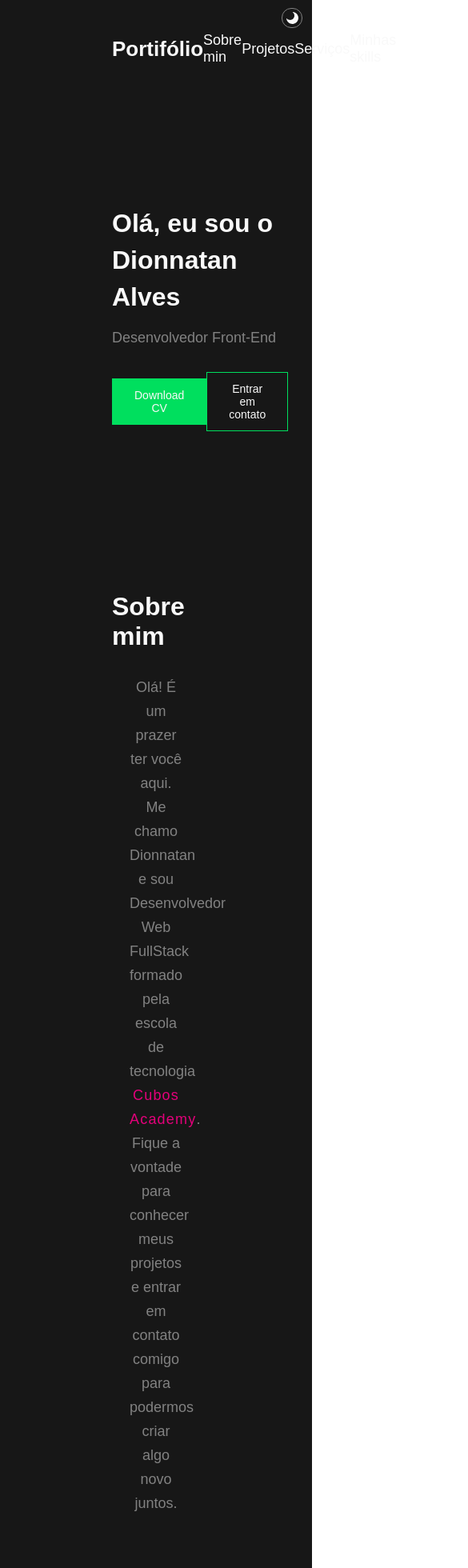
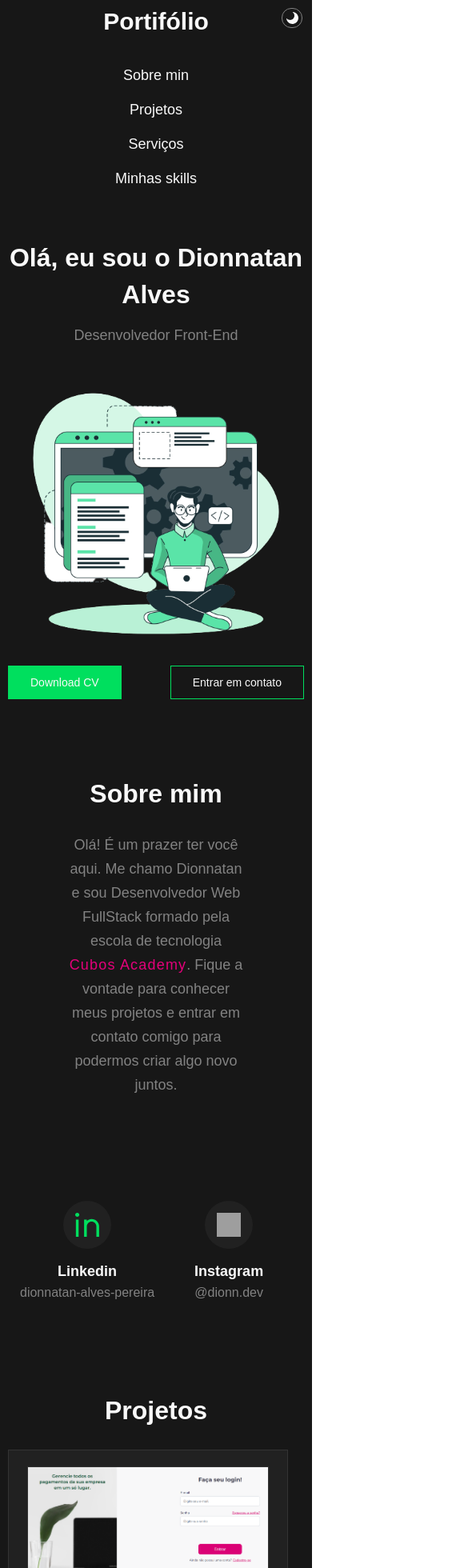
Before and after one commit to Dionn-AP/Portifolio, a React (Vite) app: page / in a window 390 px wide. Shown: the top 1960 px of the page at 80% size, 585 px wide, since content can reach past the window. Built offline with nearby package versions, Linux system fonts and the light colour scheme; grey boxes are pictures that could not be loaded.

Commit message:
criando a responsividade do site

```diff
--- a/src/Main/Main.jsx
+++ b/src/Main/Main.jsx
@@ -9,6 +9,7 @@ import {
   ContainerMain,
   TextLeftHeader,
   Header,
+  TextTopHeader,
   UnotherListLinkHeader,
   ListLinkHeader,
   LinksHeader,
@@ -18,6 +19,7 @@ import {
   ContainerTopContentLeftText,
   ContainerTopContentLeftTextSubTitle,
   ContainerTopLeftButtons,
+  ContainerTopDownButtons,
   ContainerTopLeftButton,
   ContainerTopContentImage,
   ContainerAboutMe,
@@ -84,6 +86,7 @@ function App() {
     <ThemeProvider theme={(theme == "" || theme == "black") ? themes.black : themes.white}>
       <ContainerMain>
         <ContainerContentInto>
+          <TextTopHeader>Portifólio</TextTopHeader>
           <Header>
             <TextLeftHeader>
               Portifólio
@@ -157,6 +160,22 @@ function App() {
             <ContainerTopContentImage
               srcImage={ImageDevelopment}
             />
+            <ContainerTopDownButtons>
+                <ContainerTopLeftButton
+                  colorButton={"#F9F9F9"}
+                  bgColorButton={"#00DF5E"}
+                  borderColor={"transparent"}
+                >
+                  Download CV
+                </ContainerTopLeftButton>
+                <ContainerTopLeftButton
+                  colorButton={theme == "white" ? "#171717" : "#F9F9F9"}
+                  bgColorButton={"transparent"}
+                  borderColor={"#00DF5E"}
+                >
+                  Entrar em contato
+                </ContainerTopLeftButton>
+              </ContainerTopDownButtons>
           </ContainerTop>
           <ContainerAboutMe id="aboutme">
             <ContainerAboutMeTitle>
--- a/src/Main/Main_Styled.js
+++ b/src/Main/Main_Styled.js
@@ -7,7 +7,7 @@ export const ContainerMain = styled.div`
     align-items: center;
     justify-content: flex-start;
     min-height: auto;
-    max-width: 100vw;
+    width: 100vw;
     background-color: ${props => props.theme.background_main};
 `
 
@@ -23,6 +23,10 @@ export const ContainerContentInto = styled.div`
     @media only screen and (max-width: 1540px) {
         padding: 0 14rem;
     }
+
+    @media only screen and (max-width: 540px) {
+        padding: 0 1rem;
+    }
 `
 
 export const Header = styled.div`
@@ -33,6 +37,10 @@ export const Header = styled.div`
     width: 100%;
     margin-bottom: 10rem;
     padding: 4rem 0;
+
+    @media only screen and (max-width: 540px) {
+        margin-bottom: 2.5rem;
+    }
 `
 
 export const TextLeftHeader = styled.p`
@@ -40,6 +48,23 @@ export const TextLeftHeader = styled.p`
     font-style: normal;
     font-weight: 700;
     font-size: 2.6rem;
+
+    @media only screen and (max-width: 540px) {
+        display: none;
+    }
+`
+
+export const TextTopHeader = styled.p`
+    color: ${props => props.theme.color_text_primary};
+    font-style: normal;
+    font-weight: 700;
+    font-size: 2.6rem;
+
+    @media only screen and (max-width: 540px) {
+        display: flex;
+        font-size: 3rem;
+        margin-top: 1rem;
+    }
 `
 
 export const UnotherListLinkHeader = styled.ul`
@@ -48,6 +73,12 @@ export const UnotherListLinkHeader = styled.ul`
     align-items: center;
     justify-content: space-between;
     width: 40%;
+
+    @media only screen and (max-width: 540px) {
+        flex-direction: column;
+        height: 15rem;
+        width: 100%;
+    }
 `
 
 export const ListLinkHeader = styled.li`
@@ -75,6 +106,11 @@ export const ContainerTop = styled.div`
     justify-content: space-between;
     width: 100%;
     margin-bottom: 16.8rem;
+
+    @media only screen and (max-width: 540px) {
+        flex-direction: column;
+        margin-bottom: 10rem;
+    }
 `
 
 export const ContainerTopContentLeft = styled.div`
@@ -85,8 +121,13 @@ export const ContainerTopContentLeft = styled.div`
     height: auto;
     width: 27%;
 
-    @media (max-width: 130rem) {
+    @media (max-width: 1300px) {
         width: 36rem;
+    }
+
+    @media only screen and (max-width: 540px) {
+        width: 100%;
+        align-items: center;
     }
 `
 
@@ -97,6 +138,10 @@ export const ContainerTopContentLeftText = styled.h2`
     font-size: 3.2rem;
     line-height: 4.6rem;
     margin-bottom: 1.8rem;
+
+    @media only screen and (max-width: 540px) {
+        text-align: center;
+    }
 `
 
 export const ContainerTopContentLeftTextSubTitle = styled.h4`
@@ -114,6 +159,23 @@ export const ContainerTopLeftButtons = styled.div`
     justify-content: space-between;
     height: auto;
     width: 100%;
+
+    @media only screen and (max-width: 540px) {
+        display: none;
+    }
+`
+
+export const ContainerTopDownButtons = styled.div`
+    display: flex;
+    flex-direction: row;
+    align-items: center;
+    justify-content: space-between;
+    height: auto;
+    width: 100%;
+
+    @media only screen and (max-width: 540px) {
+        display: flex;
+    }
 `
 
 export const ContainerTopLeftButton = styled.button`
@@ -149,6 +211,10 @@ export const ContainerTopContentImage = styled.div`
     background-size: 100%;
     height: 35rem;
     width: 35rem;
+
+    @media only screen and (max-width: 540px) {
+        margin-bottom: 2rem;
+    }
 `
 
 export const ContainerAboutMe = styled.div`
@@ -158,7 +224,7 @@ export const ContainerAboutMe = styled.div`
     justify-content: center;
     height: auto;
     width: 100%;
-    margin-bottom: 8rem;
+    margin-bottom: 10rem;
 `
 
 export const ContainerAboutMeTitle = styled.h2`
@@ -195,7 +261,19 @@ export const ContainerIcons = styled.div`
     height: auto;
     width: 100%;
     gap: 10rem;
-    margin-bottom: 12.5rem;
+    margin-bottom: 12rem;
+
+    @media only screen and (max-width: 540px) {
+        justify-content: space-between;
+        overflow-x: scroll;
+        white-space: nowrap;
+        gap: 5rem;
+        padding: 0 1.5rem;
+
+        ::-webkit-scrollbar {
+            display: none;
+        }
+    }
 `
 
 export const ContainerProjects = styled.div`
--- a/src/components/ButtonScrollTop/ButtonScrollTop_Styled.js
+++ b/src/components/ButtonScrollTop/ButtonScrollTop_Styled.js
@@ -8,6 +8,10 @@ export const ContainerButtonScroll = styled.div`
     width: 5rem;
     background-color: transparent;
     cursor: pointer;
+
+    @media only screen and (max-width: 540px) {
+        right: 2rem;
+    }
 `
 
 export const ImageScroll = styled.img`
--- a/src/components/CardIcons/CardIcons_Styled.js
+++ b/src/components/CardIcons/CardIcons_Styled.js
@@ -5,7 +5,6 @@ export const CardsIcon = styled.div`
     flex-direction: column;
     align-items: center;
     justify-content: center;
-
 `
 
 export const BoxIcon = styled.div`
--- a/src/data/index.js
+++ b/src/data/index.js
@@ -30,14 +30,6 @@ export const dataIcons = [
     },
     {
         id: 2,
-        image: `${IconEmail}`,
-        alt: 'networks',
-        title: "E-mail",
-        subtitle: "dionnatan_dev@hotmail.com",
-        link: "<dionnatan_dev@hotmail.com>"
-    },
-    {
-        id: 3,
         image: `${IconInsta}`,
         alt: 'networks',
         title: "Instagram",
@@ -45,7 +37,7 @@ export const dataIcons = [
         link: "https://www.instagram.com/dionn.dev/"
     },
     {
-        id: 4,
+        id: 3,
         image: `${IconPhone}`,
         alt: 'networks',
         title: "Telefone",
@@ -53,12 +45,20 @@ export const dataIcons = [
         link: "https://wa.me/5598984944350"
     },
     {
-        id: 5,
+        id: 4,
         image: `${IconGithub}`,
         alt: 'networks',
         title: "Github",
         subtitle: "Dionn-AP",
         link: "https://github.com/Dionn-AP"
+    },
+    {
+        id: 5,
+        image: `${IconEmail}`,
+        alt: 'networks',
+        title: "E-mail",
+        subtitle: "dionnatan_dev@hotmail.com",
+        link: "<dionnatan_dev@hotmail.com>"
     }
 ];
 
```
